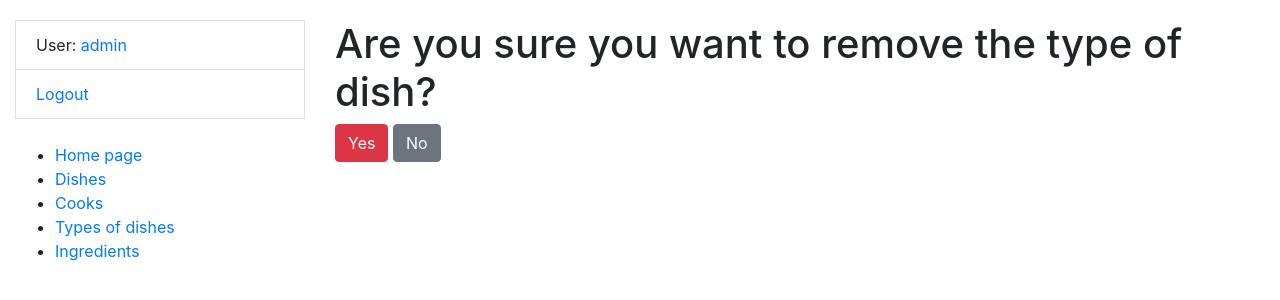
After one commit to Mykhailo-Benzel/restaurant-kitchen-service, a Django app: page /dish/1/delete in a window 1280 px wide. The commit adds this page. Shown: the top 300 px of the page. Run offline with Django 4.2, Linux system fonts and the light colour scheme; a user stored in the database is signed in; data comes from the database, SQL or seed files in the repository.

Commit message:
Added update&delete view for dish

```diff
--- a/kitchen/urls.py
+++ b/kitchen/urls.py
@@ -11,6 +11,8 @@ from kitchen.views import (
     DishListView,
     DishDetailView,
     DishCreateView,
+    DishUpdateView,
+    DishDeleteView,
     DishTypeUpdateView,
     CookListView,
     CookDetailView,
@@ -29,6 +31,8 @@ urlpatterns = [
     path("dish", DishListView.as_view(), name="dish-list"),
     path("dish/<int:pk>", DishDetailView.as_view(), name="dish-detail"),
     path("dish/create", DishCreateView.as_view(), name="dish-create"),
+    path("dish/<int:pk>/update", DishUpdateView.as_view(), name="dish-update"),
+    path("dish/<int:pk>/delete", DishDeleteView.as_view(), name="dish-delete"),
     path("cook/", CookListView.as_view(), name="cook-list"),
     path("cook/<int:pk>", CookDetailView.as_view(), name="cook-detail"),
     path("cook/create", CookCreateView.as_view(), name="cook-create")
--- a/kitchen/views.py
+++ b/kitchen/views.py
@@ -146,6 +146,17 @@ class DishDetailView(LoginRequiredMixin, generic.DetailView):
     model = Dish
 
 
+class DishUpdateView(LoginRequiredMixin, generic.UpdateView):
+    model = Dish
+    form_class = DishForm
+    success_url = reverse_lazy("kitchen:dish-list")
+
+
+class DishDeleteView(LoginRequiredMixin, generic.DeleteView):
+    model = Dish
+    success_url = reverse_lazy("kitchen:dish-list")
+
+
 class DishCreateView(LoginRequiredMixin, generic.CreateView):
     model = Dish
     form_class = DishForm
--- /dev/null
+++ b/templates/kitchen/dish_confirm_delete.html
@@ -0,0 +1,11 @@
+{% extends "base.html" %}
+
+{% block content %}
+  <h1>Are you sure you want to remove the type of dish?</h1>
+  <form action="" method="post">
+    {% csrf_token %}
+
+    <input type="submit" value="Yes" class="btn btn-danger">
+    <a href="{% url 'kitchen:dish-list' %}" class="btn btn-secondary">No</a>
+  </form>
+{% endblock %}
--- a/templates/kitchen/dish_detail.html
+++ b/templates/kitchen/dish_detail.html
@@ -4,6 +4,12 @@
   <p><strong>Descriptions: </strong>{{ dish.description }}</p>
   <div class="ml-3">
     <h2>Cooks</h2>
+    <a href="{% url 'kitchen:dish-update' pk=dish.id %}" class="btn btn-secondary link-to-page">
+      Update
+    </a>
+    <a href="{% url 'kitchen:dish-delete' pk=dish.id %}" class="btn btn-danger link-to-page">
+      Delete
+    </a>
     <ul>
       {% for cook in dish.cooks.all %}
         <li>{{ cook.first_name }} {{ cook.last_name }}</li>
```
